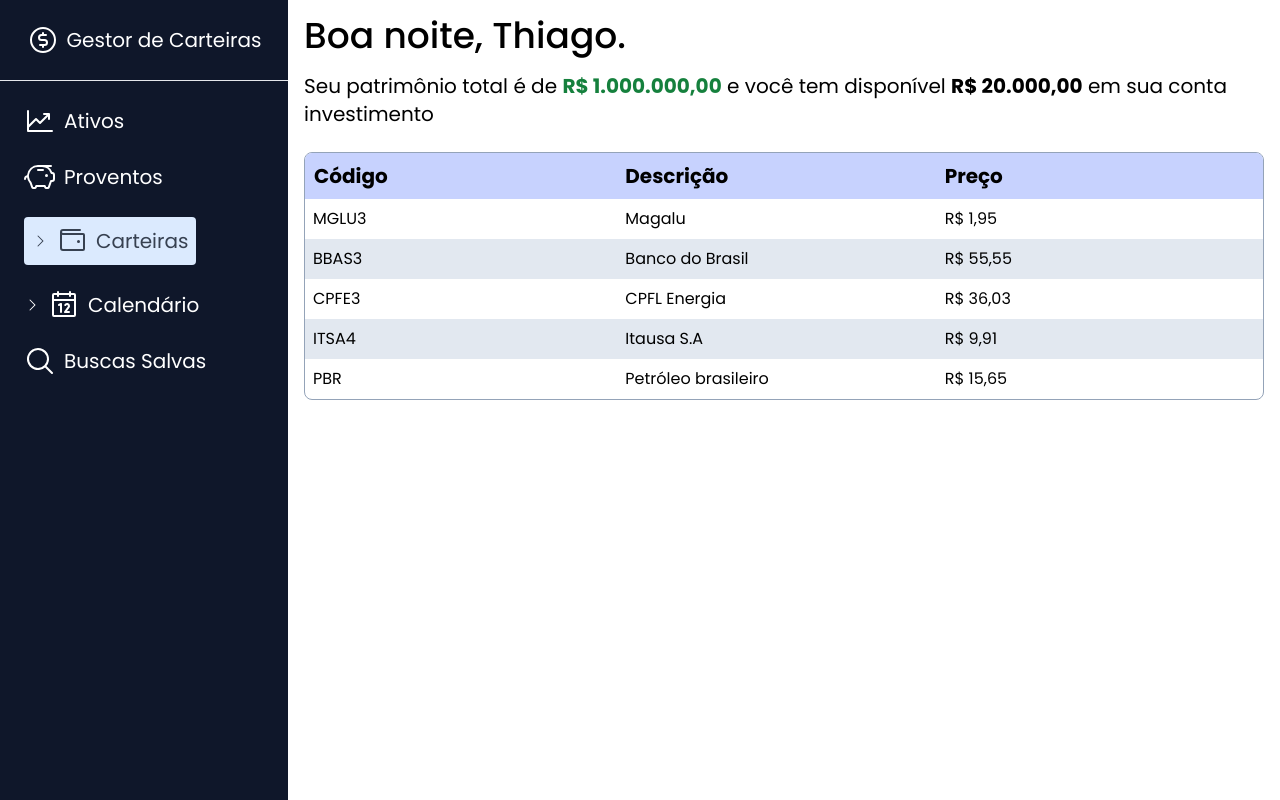
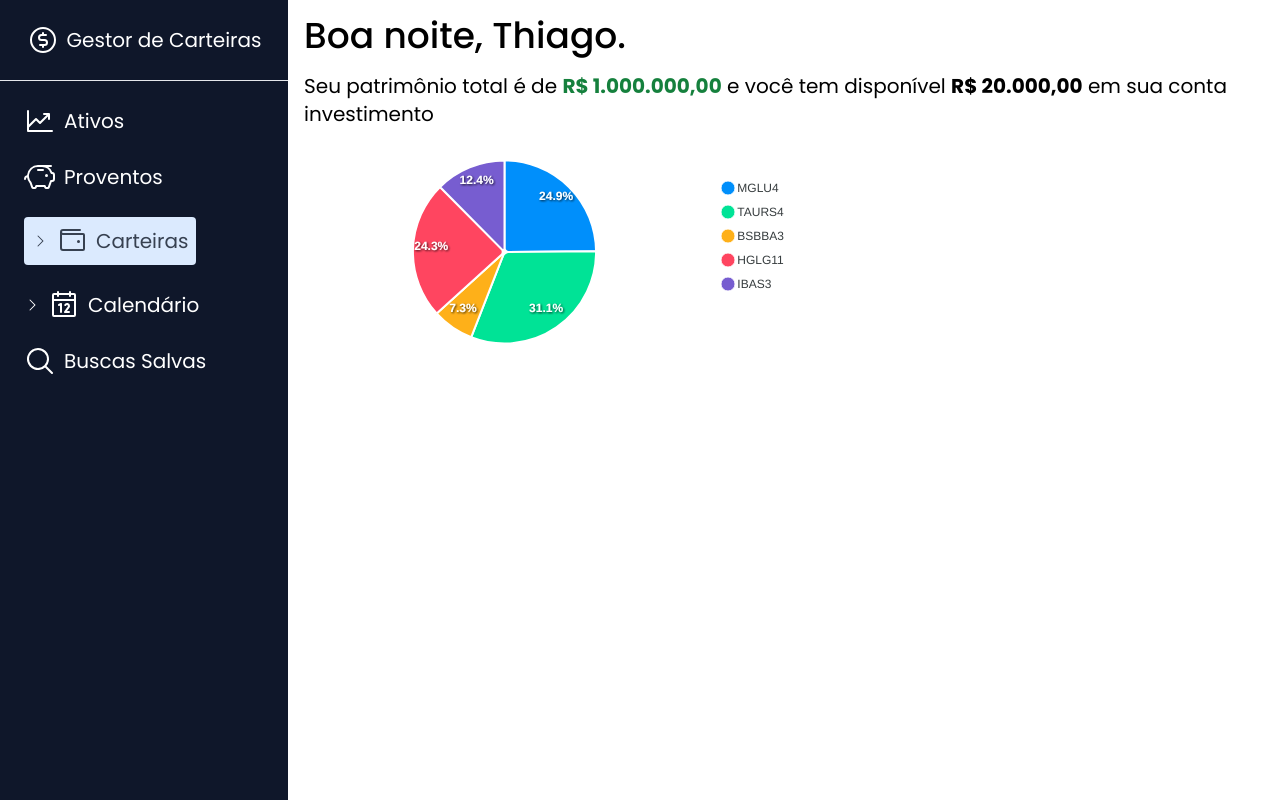
Before and after one commit to ThiagooSantoss/gestor-de-carteiras, a Next.js app: page /carteiras in a window 1280 px wide. Built offline with nearby package versions, Linux system fonts and the light colour scheme.

Commit message:
Incluido gráfico

```diff
--- a/package.json
+++ b/package.json
@@ -10,9 +10,11 @@
   },
   "dependencies": {
     "@phosphor-icons/react": "^2.0.15",
+    "apexcharts": "^3.46.0",
     "date-fns": "^3.3.1",
     "next": "14.0.4",
     "react": "^18",
+    "react-apexcharts": "^1.4.1",
     "react-dom": "^18"
   },
   "devDependencies": {
--- a/src/app/carteiras/page.tsx
+++ b/src/app/carteiras/page.tsx
@@ -1,7 +1,12 @@
-import { TabelaAtivos } from "@/components/TabelaAtivos";
+"use client";
+
+import dynamic from "next/dynamic";
 import { usuario } from "@/mocks/usuarioAtual";
 import { computaMensagemDeBoasVindas } from "@/utils/computaMensagemDeBoasVindas";
 import { converterParaReal } from "@/utils/converterParaReal";
+import ApexCharts from "apexcharts";
+
+const ApexChart = dynamic(() => import("react-apexcharts"), { ssr: false });
 
 export default function Carteiras() {
   const patrimonioFormatado = converterParaReal(usuario.patrimonio_total);
@@ -13,6 +18,28 @@ export default function Carteiras() {
   const mensagemDeBoasVindas = computaMensagemDeBoasVindas(
     usuario.primeiro_nome
   );
+
+  const series = [44, 55, 13, 43, 22];
+
+  const options: ApexCharts.ApexOptions = {
+    chart: {
+      width: 380,
+    },
+    labels: ["MGLU4", "TAURS4", "BSBBA3", "HGLG11", "IBAS3"],
+    responsive: [
+      {
+        breakpoint: 480,
+        options: {
+          chart: {
+            width: 200,
+          },
+          legend: {
+            position: "bottom",
+          },
+        },
+      },
+    ],
+  };
 
   return (
     <div>
@@ -28,7 +55,13 @@ export default function Carteiras() {
       </header>
 
       <main className="mt-6">
-        <TabelaAtivos />
+        <ApexChart
+          type="pie"
+          series={series}
+          options={options}
+          height={200}
+          width={500}
+        />
       </main>
     </div>
   );
```
Also changed, not shown: 1 other file (tests, documents, lock files or other folders).
